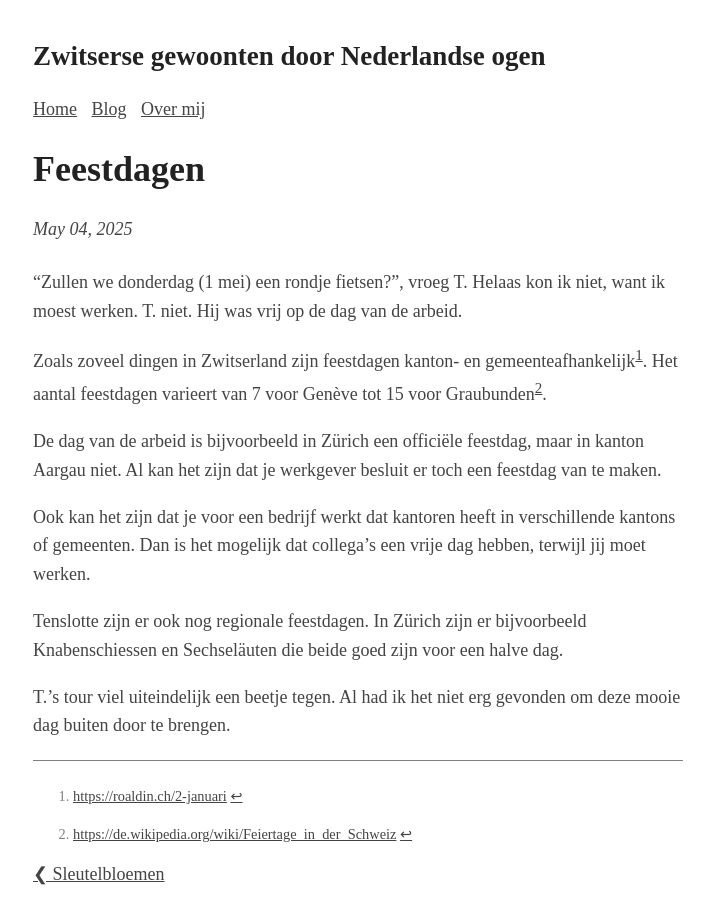
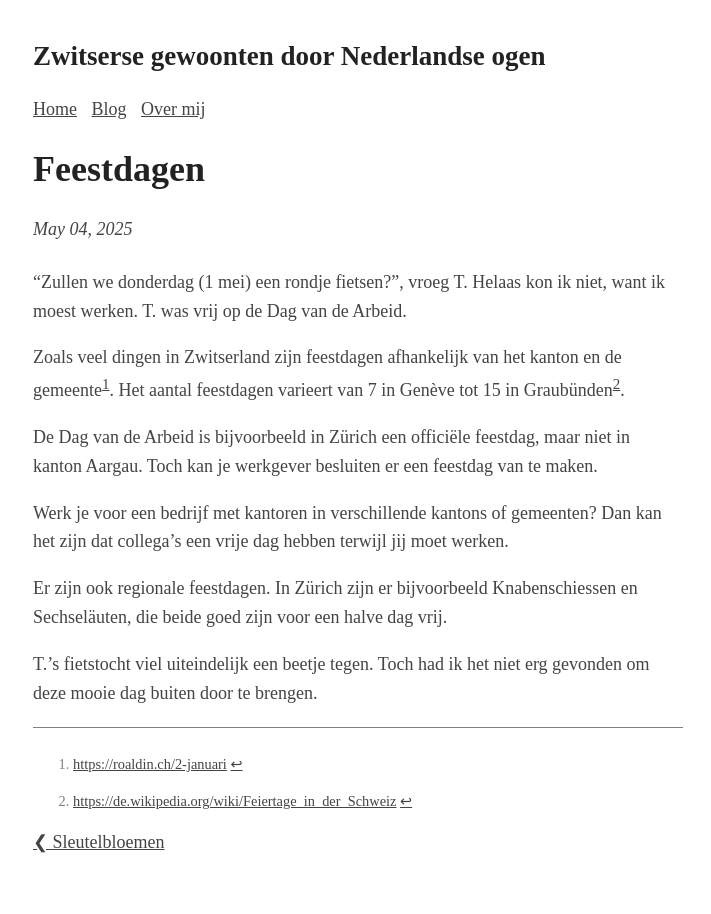
Before and after one commit to Roald87/roaldin.ch, a Jekyll site: the page built from _posts/2025-05-04-feestdagen.md, in a window 1280 px wide. Shown: the whole page, without its empty margins (282-993 px from the left). Built offline with Jekyll 4.4.1, drawn with Linux system fonts in a browser that asks for light colours; comment, search, counter and statistics services are not loaded.

Commit message:
Spellcheck by ChatGPT

```diff
--- a/_posts/2025-05-04-feestdagen.md
+++ b/_posts/2025-05-04-feestdagen.md
@@ -4,17 +4,17 @@ title: Feestdagen
 image:
 ---
 
-"Zullen we donderdag (1 mei) een rondje fietsen?", vroeg T. Helaas kon ik niet, want ik moest werken. T. niet. Hij was vrij op de dag van de arbeid.
+"Zullen we donderdag (1 mei) een rondje fietsen?", vroeg T. Helaas kon ik niet, want ik moest werken. T. was vrij op de Dag van de Arbeid.
 
-Zoals zoveel dingen in Zwitserland zijn feestdagen kanton- en gemeenteafhankelijk[^2]. Het aantal feestdagen varieert van 7 voor Genève tot 15 voor Graubunden[^1].
+Zoals veel dingen in Zwitserland zijn feestdagen afhankelijk van het kanton en de gemeente[^2]. Het aantal feestdagen varieert van 7 in Genève tot 15 in Graubünden[^1].
 
-De dag van de arbeid is bijvoorbeeld in Zürich een officiële feestdag, maar in kanton Aargau niet. Al kan het zijn dat je werkgever besluit er toch een feestdag van te maken.
+De Dag van de Arbeid is bijvoorbeeld in Zürich een officiële feestdag, maar niet in kanton Aargau. Toch kan je werkgever besluiten er een feestdag van te maken.
 
-Ook kan het zijn dat je voor een bedrijf werkt dat kantoren heeft in verschillende kantons of gemeenten. Dan is het mogelijk dat collega's een vrije dag hebben, terwijl jij moet werken.
+Werk je voor een bedrijf met kantoren in verschillende kantons of gemeenten? Dan kan het zijn dat collega's een vrije dag hebben terwijl jij moet werken.
 
-Tenslotte zijn er ook nog regionale feestdagen. In Zürich zijn er bijvoorbeeld Knabenschiessen en Sechseläuten die beide goed zijn voor een halve dag.
+Er zijn ook regionale feestdagen. In Zürich zijn er bijvoorbeeld Knabenschiessen en Sechseläuten, die beide goed zijn voor een halve dag vrij.
 
-T.'s tour viel uiteindelijk een beetje tegen. Al had ik het niet erg gevonden om deze mooie dag buiten door te brengen.
+T.'s fietstocht viel uiteindelijk een beetje tegen. Toch had ik het niet erg gevonden om deze mooie dag buiten door te brengen.
 
 [^1]: <https://de.wikipedia.org/wiki/Feiertage_in_der_Schweiz>
 [^2]: <https://roaldin.ch/2-januari>
```
